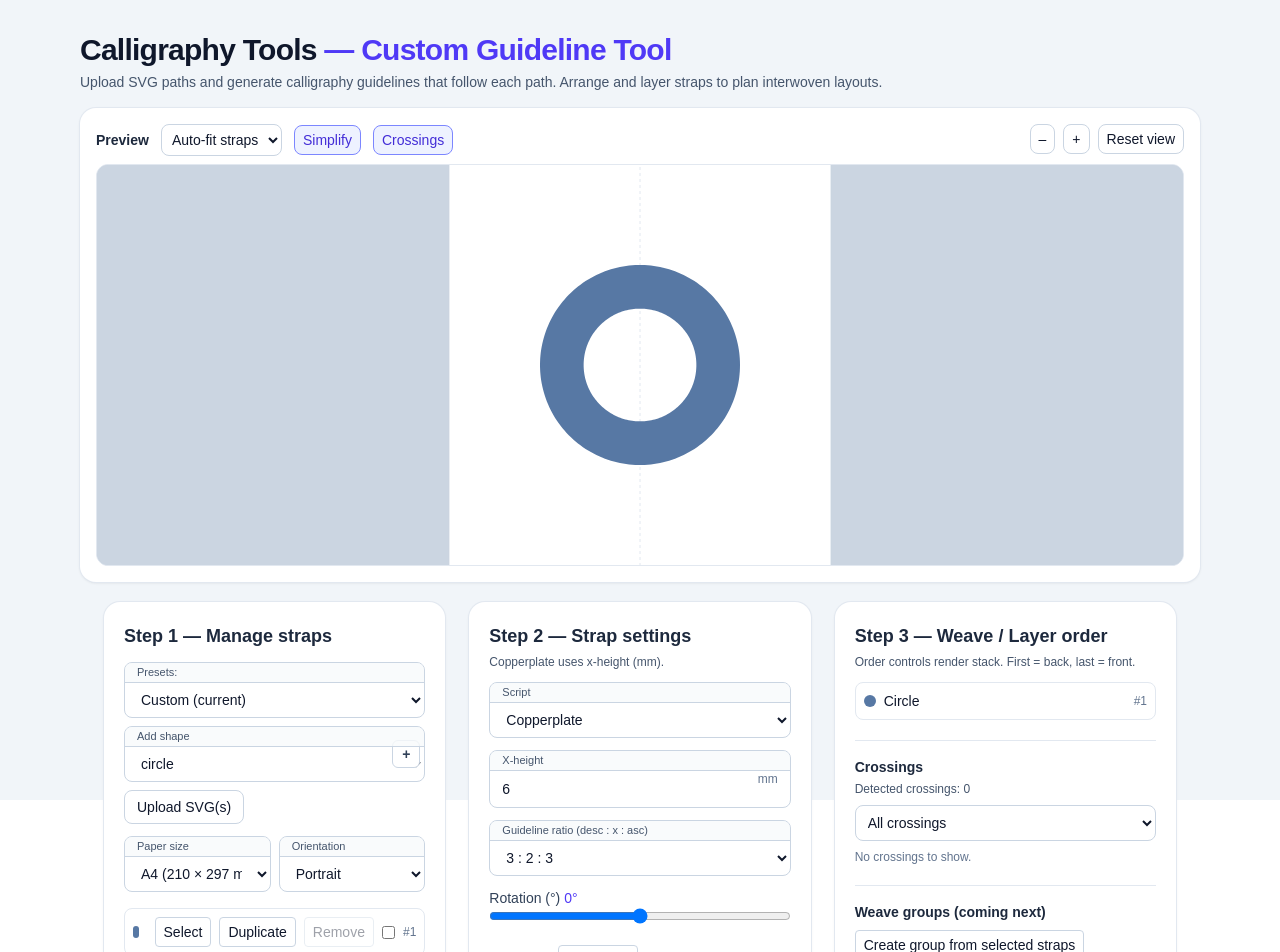
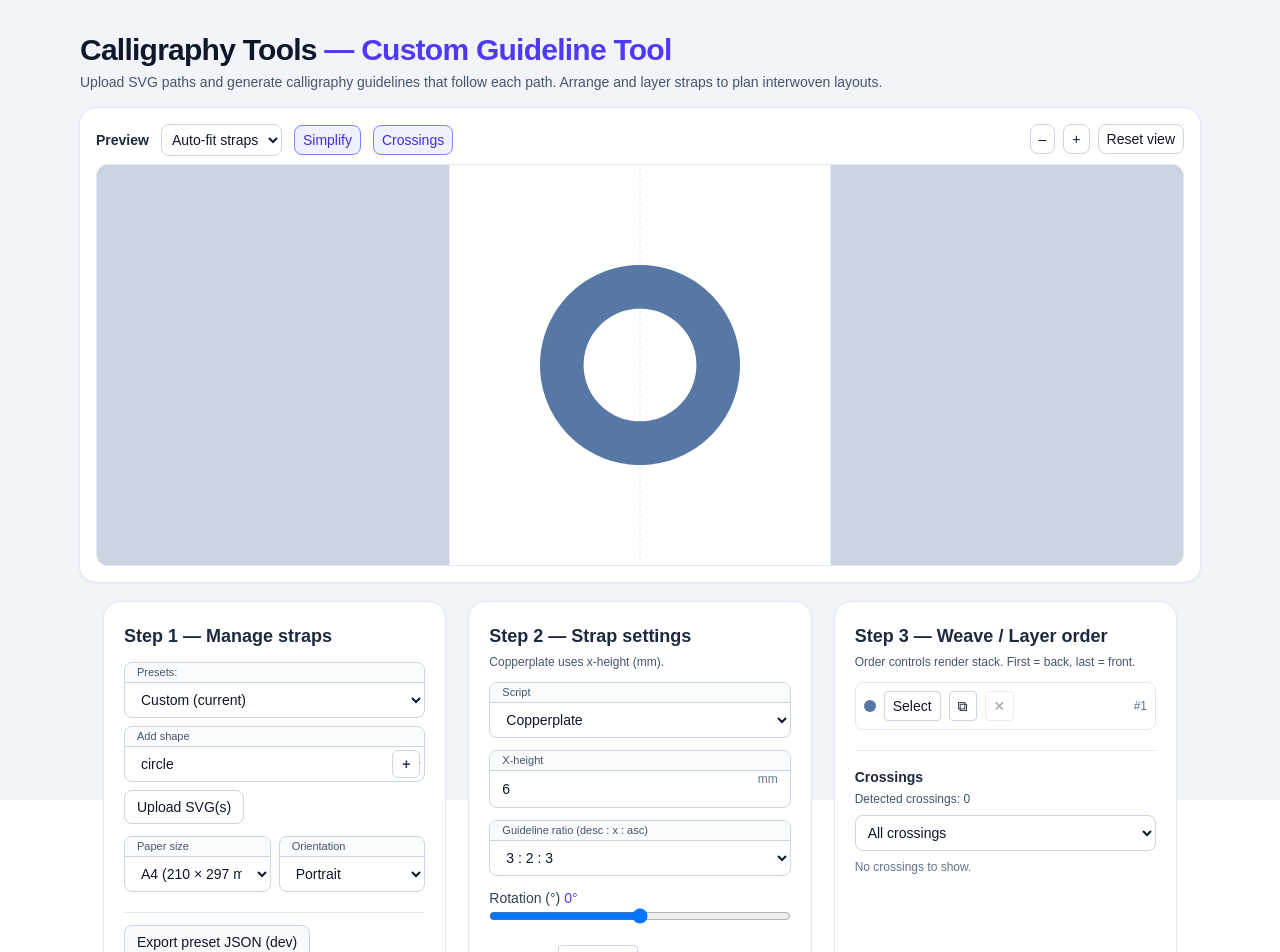
Before and after one commit to mashw/calligraphy-tools, a Next.js app: page /path-guides in a window 1280 px wide. Shown: the top 952 px of the page. Built offline with nearby package versions, Linux system fonts and the light colour scheme.

Commit message:
Update Fraktur preset and move layer actions to Step 3

```diff
--- a/src/app/path-guides/page.tsx
+++ b/src/app/path-guides/page.tsx
@@ -289,17 +289,18 @@ const PATH_GUIDES_PRESETS: PathGuidesPresetV1[] = [
       paper: 'A4',
       orientation: 'portrait',
       view: 'custom',
-      zoom: 1.5225287458060701,
-      pan: { x: -1.4380402120600384, y: 9.767309200966686 },
+      zoom: 1.1153276421780445,
+      pan: { x: 6.869062493103284, y: 3.4364911042410142 },
       simplify: false,
       showCrossings: true,
       activeCrossingId:
-        'strap-21f24596-a745-4fd4-97c6-769e53aa9acb|strap-8d1a8810-e85d-4281-85af-b1979c496a13|1027|2271',
+        'strap-21f24596-a745-4fd4-97c6-769e53aa9acb|strap-8d1a8810-e85d-4281-85af-b1979c496a13|1021|2161',
       crossingsFilter: 'all',
       showAllCrossings: false,
       crossingOverrides: {
         'strap-21f24596-a745-4fd4-97c6-769e53aa9acb|strap-8d1a8810-e85d-4281-85af-b1979c496a13': {
           1: 'strap-21f24596-a745-4fd4-97c6-769e53aa9acb',
+          3: 'strap-21f24596-a745-4fd4-97c6-769e53aa9acb',
         },
       },
       groups: [],
@@ -308,13 +309,13 @@ const PATH_GUIDES_PRESETS: PathGuidesPresetV1[] = [
           id: 'strap-8d1a8810-e85d-4281-85af-b1979c496a13',
           name: 'scurve 1',
           d: 'M248.76,160.95c-29.87,0-54.08,24.21-54.08,54.08s24.21,54.08,54.08,54.08h.02c83.85,0,151.82,67.98,151.82,151.83s-67.97,151.82-151.82,151.83v.02c-29.87,0-54.08,24.21-54.08,54.08s24.21,54.08,54.08,54.08',
-          color: '#ea580c',
+          color: '#5778A4',
           script: 'Fraktur',
           nibMMText: '3.8',
           nibAngleDeg: 40,
           xHeightMMText: '6',
           copperplateRatioPreset: '3:2:3',
-          offset: { x: -206.68742293228425, y: -261.5880849181708 },
+          offset: { x: -207.68742293228425, y: -272.5880849181708 },
           scalePct: 44.62499345265998,
           rotDeg: 0,
           flip: true,
@@ -328,13 +329,13 @@ const PATH_GUIDES_PRESETS: PathGuidesPresetV1[] = [
           id: 'strap-21f24596-a745-4fd4-97c6-769e53aa9acb',
           name: 'scurve2 1',
           d: 'M346.52,680.95c29.87,0,54.08-24.21,54.08-54.08s-24.21-54.08-54.08-54.08h-.02c-83.85,0-151.82-67.98-151.82-151.83s67.97-151.82,151.82-151.83v-.02c29.87,0,54.08-24.21,54.08-54.08s-24.21-54.08-54.08-54.08',
-          color: '#ea580c',
+          color: '#E49444',
           script: 'Fraktur',
           nibMMText: '3.8',
           nibAngleDeg: 40,
           xHeightMMText: '6',
           copperplateRatioPreset: '3:2:3',
-          offset: { x: -182.94658644083785, y: -261.6014905214777 },
+          offset: { x: -182.94658644083785, y: -272.6014905214777 },
           scalePct: 44.62499476212782,
           rotDeg: 0,
           flip: true,
@@ -524,7 +525,6 @@ export default function PathGuidesPage() {
   const [pan, setPan] = useState({ x: 0, y: 0 });
   const [error, setError] = useState<string | null>(null);
   const [dragListId, setDragListId] = useState<string | null>(null);
-  const [selectedForGroup, setSelectedForGroup] = useState<string[]>([]);
   const [groups, setGroups] = useState<StrapGroup[]>([]);
   const [simplify, setSimplify] = useState(true);
   const [showCrossings, setShowCrossings] = useState(true);
@@ -826,7 +826,6 @@ const setCrossingOver = (crossing: Crossing, overId: string) => {
     setActiveId(state.activeId);
     setError(null);
     setDragListId(null);
-    setSelectedForGroup([]);
     setScaleInputText('');
     setDragSimplifyStrapId(null);
     dragRef.current = { mode: 'none', pointerId: -1, startClient: { x: 0, y: 0 }, startPan: { x: 0, y: 0 } };
@@ -1174,6 +1173,33 @@ if (rafRef.current == null) {
       copy.splice(dstIdx, 0, item);
       return copy;
     });
+  };
+
+  const duplicateStrapById = (id: string) => {
+    const strap = straps.find((s) => s.id === id);
+    if (!strap) return;
+    markPresetDirty();
+    const sampled = samplePathDToPolyline(strap.d, 1.25);
+    const localCenter = centroid(sampled);
+    const duplicate = {
+      ...strap,
+      id: uid('strap'),
+      name: `${strap.name} copy`,
+      color: PALETTE[(straps.length + 1) % PALETTE.length],
+      offset: { x: strap.offset.x + 8, y: strap.offset.y + 8 },
+      flip: strap.flip,
+      snapped: false,
+      invertGuides: strap.invertGuides,
+    };
+    duplicate.offset = clampOffsetToPage({ sampled, localCenter, strap: duplicate, box, marginMM: FIT_MARGIN_MM });
+    setStraps((prev) => assignDistinctColors([...prev, duplicate]));
+  };
+
+  const removeStrapById = (id: string) => {
+    if (straps.length <= 1) return;
+    markPresetDirty();
+    setStraps((prev) => prev.filter((strap) => strap.id !== id));
+    if (activeId === id) setActiveId(straps.find((strap) => strap.id !== id)?.id ?? null);
   };
 
   useEffect(() => {
@@ -1472,7 +1498,7 @@ if (rafRef.current == null) {
                 </button>
               )}
               rightAdornmentInteractive
-              adornmentClassName="right-1"
+              adornmentClassName="right-1 top-[calc(50%+10px)]"
             >
               <select className={INSET_CONTROL_WIDE} value={shapeKind} onChange={(e) => setShapeKind(e.target.value as ShapeKind)}>
                 {SHAPE_OPTIONS.map((shape) => (
@@ -1518,40 +1544,6 @@ if (rafRef.current == null) {
             </InsetLabeledField>
           </div>
           {error && <p className="mt-3 text-sm text-amber-700">{error}</p>}
-          <div className="mt-4 space-y-2">
-            {straps.map((strap, idx) => (
-              <div key={strap.id} className="rounded-lg border border-slate-200 p-2 flex items-center gap-2">
-                <span className="w-3 h-3 rounded-full" style={{ backgroundColor: strap.color }} />
-                <span className="flex-1 truncate">{strap.name}</span>
-                <button onClick={() => setActiveId(strap.id)} className="px-2 py-1 rounded border border-slate-300">Select</button>
-                <button
-  onClick={() => {
-    markPresetDirty();
-    const sampled = samplePathDToPolyline(strap.d, 1.25);
-    const localCenter = centroid(sampled);
-                  const duplicate = {
-                    ...strap,
-                    id: uid('strap'),
-                    name: `${strap.name} copy`,
-                    color: PALETTE[(straps.length + 1) % PALETTE.length],
-                    offset: { x: strap.offset.x + 8, y: strap.offset.y + 8 },
-                    flip: strap.flip,
-                    snapped: false,
-                    invertGuides: strap.invertGuides,
-                  };
-                  duplicate.offset = clampOffsetToPage({ sampled, localCenter, strap: duplicate, box, marginMM: FIT_MARGIN_MM });
-                  setStraps((prev) => assignDistinctColors([...prev, duplicate]));
-                }} className="px-2 py-1 rounded border border-slate-300">Duplicate</button>
-                <button disabled={straps.length <= 1} onClick={() => {
-                  markPresetDirty();
-                  setStraps((prev) => prev.filter((s) => s.id !== strap.id));
-                  if (activeId === strap.id) setActiveId(straps.find((s) => s.id !== strap.id)?.id ?? null);
-                }} className="px-2 py-1 rounded border border-slate-300 disabled:opacity-40">Remove</button>
-                <input type="checkbox" checked={selectedForGroup.includes(strap.id)} onChange={(e) => setSelectedForGroup((prev) => e.target.checked ? [...new Set([...prev, strap.id])] : prev.filter((id) => id !== strap.id))} title="Select for group" />
-                <span className="text-xs text-slate-500">#{idx + 1}</span>
-              </div>
-            ))}
-          </div>
           <div className="mt-5 border-t border-slate-200 pt-3">
             <button onClick={exportPresetJson} className="px-3 py-1.5 text-sm rounded-lg border border-slate-300 bg-slate-50 hover:bg-slate-100">Export preset JSON (dev)</button>
           </div>
@@ -1713,8 +1705,10 @@ if (rafRef.current == null) {
                 setDragListId(null);
               }} className="rounded-lg border border-slate-200 p-2 flex items-center gap-2 cursor-move">
                 <span className="w-3 h-3 rounded-full" style={{ backgroundColor: strap.color }} />
-                <button onClick={() => setActiveId(strap.id)} className={`flex-1 text-left ${activeId === strap.id ? 'font-semibold text-indigo-700' : ''}`}>{strap.name}</button>
-                <span className="text-xs text-slate-500">#{straps.findIndex((s) => s.id === strap.id) + 1}</span>
+                <button onPointerDown={(e) => e.stopPropagation()} onClick={() => setActiveId(strap.id)} className={`px-2 py-1 rounded border border-slate-300 ${activeId === strap.id ? 'border-indigo-300 text-indigo-700' : ''}`}>Select</button>
+                <button onPointerDown={(e) => e.stopPropagation()} onClick={() => duplicateStrapById(strap.id)} className="px-2 py-1 rounded border border-slate-300" title="Duplicate strap" aria-label="Duplicate strap">⧉</button>
+                <button onPointerDown={(e) => e.stopPropagation()} onClick={() => removeStrapById(strap.id)} disabled={straps.length <= 1} className="px-2 py-1 rounded border border-slate-300 disabled:opacity-40" title="Delete strap" aria-label="Delete strap">✕</button>
+                <span className="text-xs text-slate-500 ml-auto">#{straps.findIndex((s) => s.id === strap.id) + 1}</span>
               </div>
             ))}
           </div>
@@ -1746,23 +1740,6 @@ if (rafRef.current == null) {
               {!crossingsDisplay.length && <p className="text-xs text-slate-500">No crossings to show.</p>}
             </div>
           </div>
-
-          <div className="mt-5 border-t border-slate-200 pt-4">
-            <h3 className="font-semibold text-slate-800">Weave groups (coming next)</h3>
-            <button onClick={() => {
-              if (selectedForGroup.length < 2) return;
-              setGroups((prev) => [...prev, { id: uid('group'), name: `Group ${prev.length + 1}`, strapIds: selectedForGroup, collapsed: false }]);
-              setSelectedForGroup([]);
-            }} className="mt-2 px-2 py-1 rounded border border-slate-300">Create group from selected straps</button>
-            <div className="mt-2 space-y-2">
-              {groups.map((g) => (
-                <div key={g.id} className="rounded-lg border border-slate-200 p-2">
-                  <button className="font-medium" onClick={() => setGroups((prev) => prev.map((x) => (x.id === g.id ? { ...x, collapsed: !x.collapsed } : x)))}>{g.collapsed ? '▶' : '▼'} {g.name}</button>
-                  {!g.collapsed && <p className="text-xs text-slate-600 mt-1">{g.strapIds.map((id) => straps.find((s) => s.id === id)?.name ?? id).join(', ')}</p>}
-                </div>
-              ))}
-            </div>
-          </div>
         </div>
       </section>
     </main>
```
